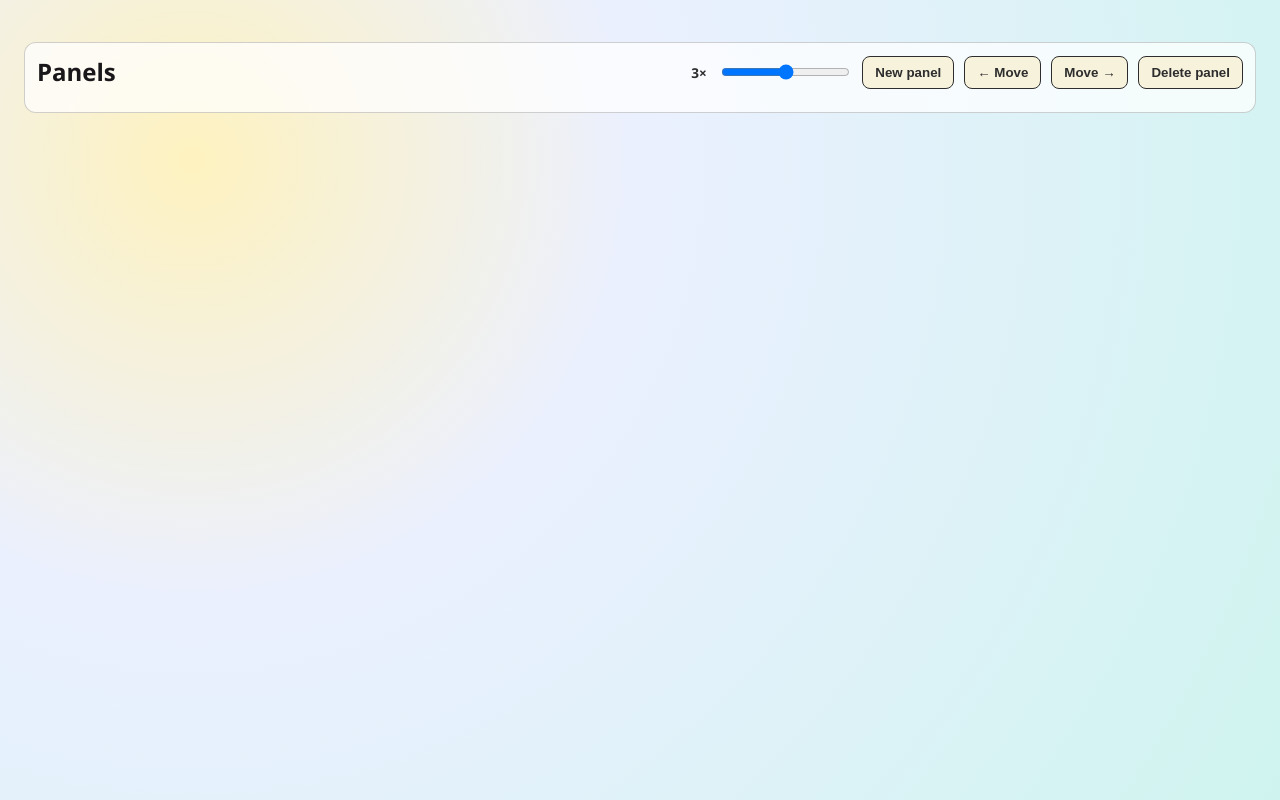
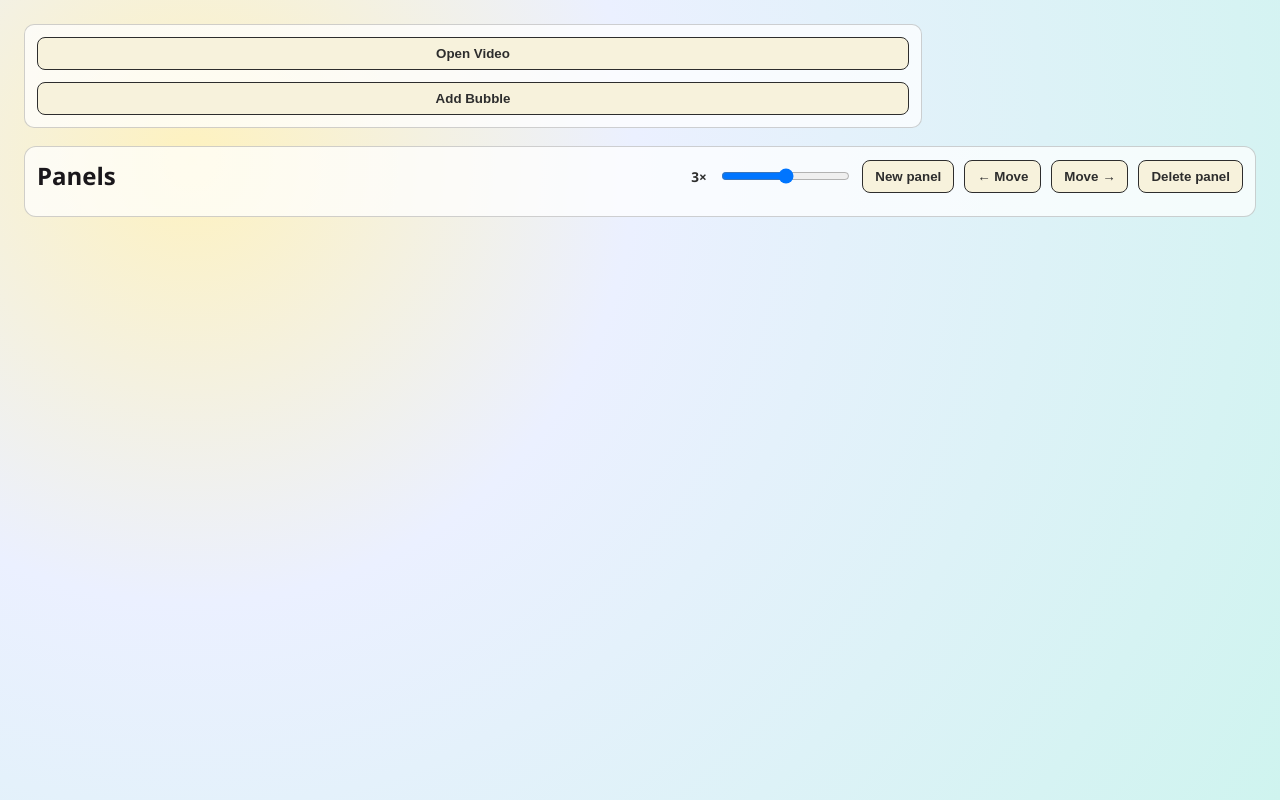
Before and after one commit to darabos/empanel, a React (Vite) app: page / in a window 1280 px wide. Built offline with nearby package versions, Linux system fonts and the light colour scheme.

Commit message:
Allow opening video.

```diff
--- a/src/App.tsx
+++ b/src/App.tsx
@@ -946,8 +946,8 @@ function App() {
         className="editor"
       >
 
+        <div className="workspace-grid">
           {videoUrl && (
-          <div className="workspace-grid">
             <WorkspaceCanvas
               videoRef={videoRef}
               viewportRef={viewportRef}
@@ -987,6 +987,7 @@ function App() {
               onPreviousFrame={handlePreviousFrame}
               onNextFrame={handleNextFrame}
             />
+          )}
 
           <Sidebar
             selectedBubble={selectedBubble}
@@ -996,7 +997,6 @@ function App() {
             onAddBubble={handleAddBubble}
           />
         </div>
-        )}
       </section>
 
       <section className="panel-library">
```
Lines whose indentation alone changed are shown as unchanged.
